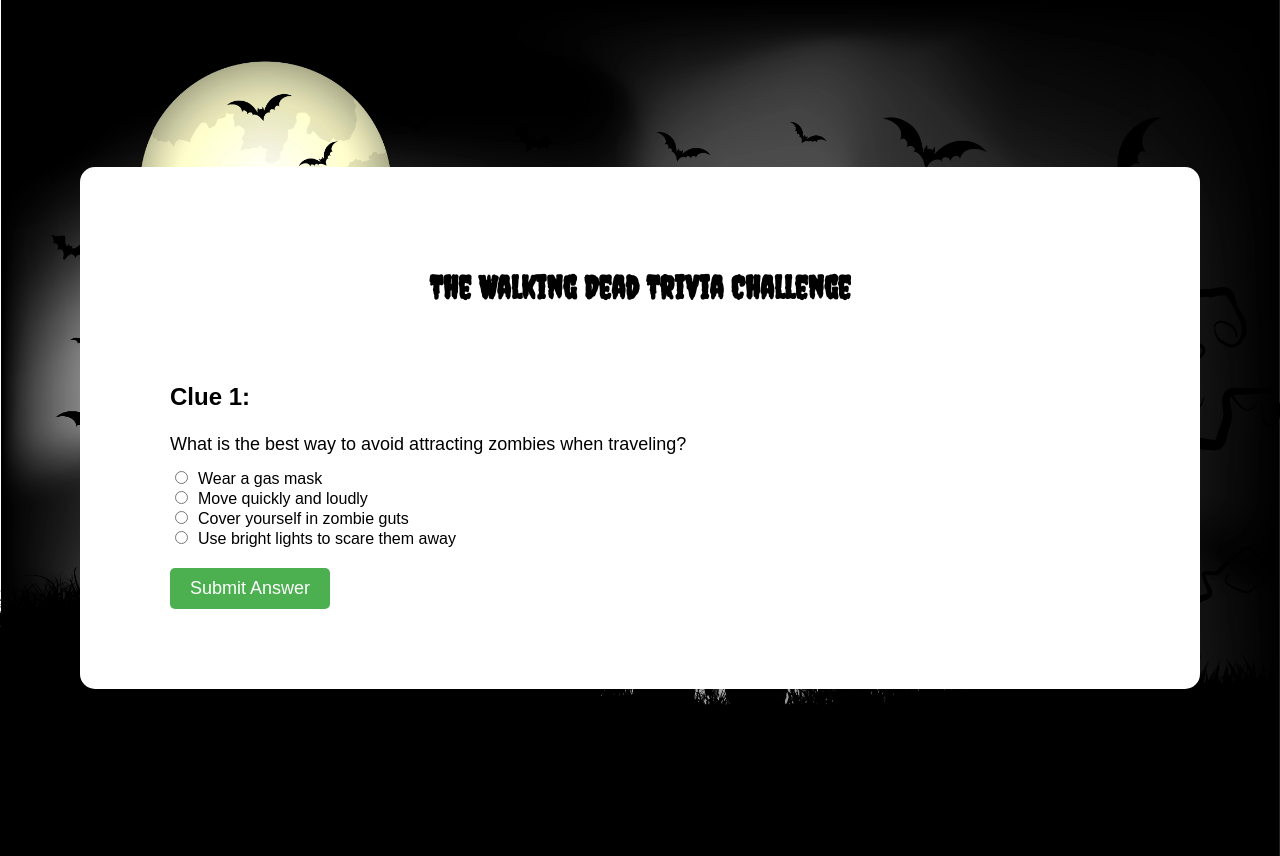
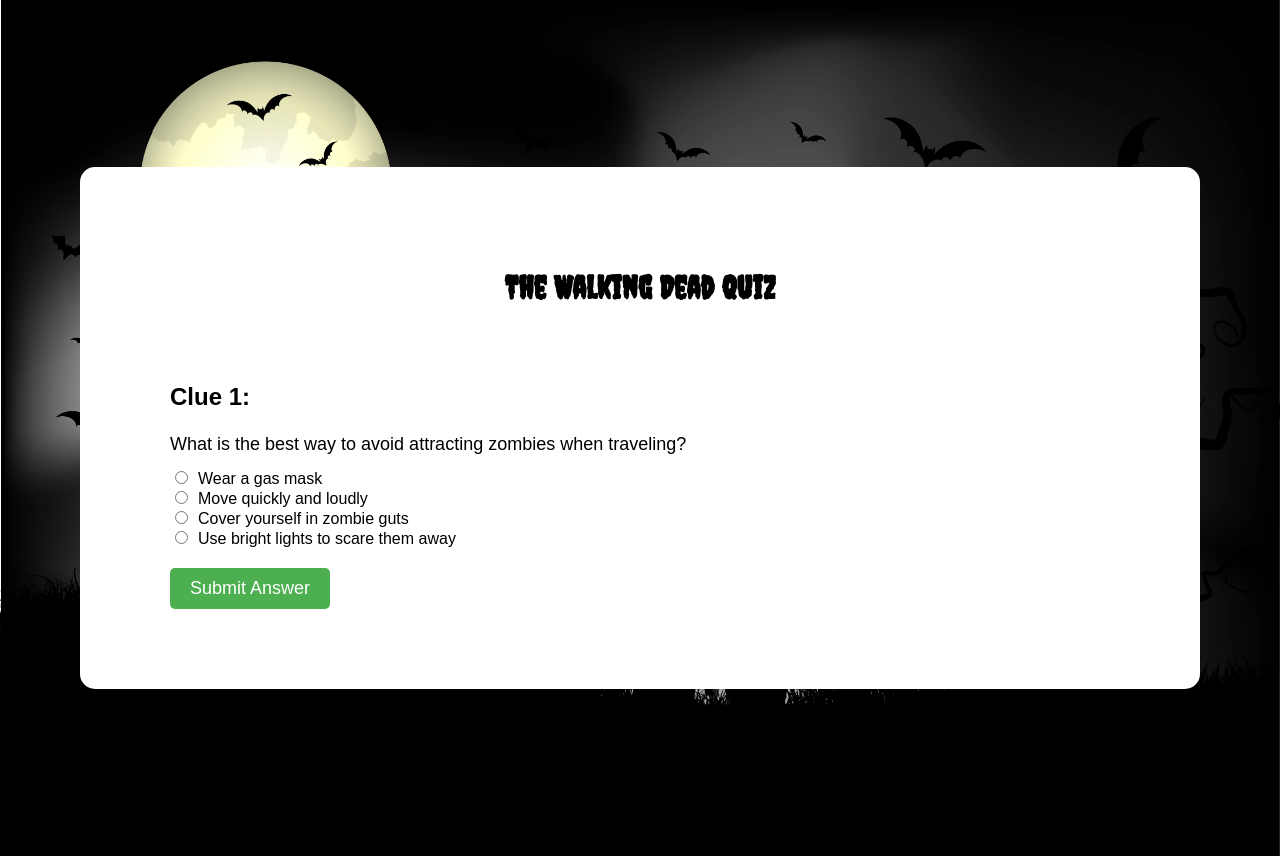
Before and after one commit to arshitshukla/The_walking_dead_quiz, a plain HTML site: page questions.html in a window 1280 px wide. Drawn offline with Linux system fonts and the light colour scheme.

Commit message:
Update questions.html

```diff
--- a/questions.html
+++ b/questions.html
@@ -1,7 +1,7 @@
 <!DOCTYPE html>
 <html>
 <head>
- <title>The Walking Dead Trivia Challenge</title>
+ <title>The Walking Dead Quiz - Questions</title>
  <link rel="stylesheet" type="text/css" href="styles-ques.css">
  <script type="text/javascript" src="script.js"></script>
 </head>
@@ -9,7 +9,7 @@
  <main class="ques">
    <header>
      <center>
-       <h1>The Walking Dead Trivia Challenge</h1>
+       <h1>The Walking Dead Quiz</h1>
      </center>
    </header>
      <br><br>
```
